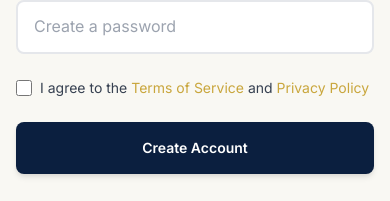
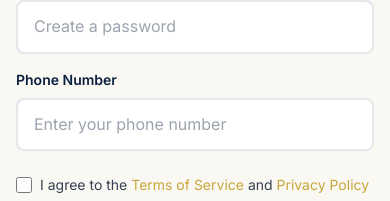
Before and after one commit to Blackkweather/Travel-Art, a React (Vite) app in the folder frontend/: page /register in a window 390 px wide. Shown: the part 761-962 px from the top of the page. Built offline with nearby package versions, Linux system fonts and the light colour scheme; no server answers.

Commit message:
Add phone number field to registration form
- Added phone number input field to RegisterPage
- Updated RegisterData interface to include phone field
- Added phone number validation with regex pattern
- Required field with proper error handling
- Uses tel input type for better mobile experience

```diff
--- a/frontend/src/pages/RegisterPage.tsx
+++ b/frontend/src/pages/RegisterPage.tsx
@@ -174,6 +174,27 @@ const RegisterPage: React.FC = () => {
                 <p className="mt-1 text-sm text-red-600">{errors.password.message}</p>
               )}
             </div>
+
+            <div>
+              <label htmlFor="phone" className="form-label">
+                Phone Number
+              </label>
+              <input
+                {...register('phone', {
+                  required: 'Phone number is required',
+                  pattern: {
+                    value: /^[\+]?[1-9][\d]{0,15}$/,
+                    message: 'Please enter a valid phone number'
+                  }
+                })}
+                type="tel"
+                className="form-input"
+                placeholder="Enter your phone number"
+              />
+              {errors.phone && (
+                <p className="mt-1 text-sm text-red-600">{errors.phone.message}</p>
+              )}
+            </div>
           </div>
 
           <div className="flex items-center">
--- a/frontend/src/types/index.ts
+++ b/frontend/src/types/index.ts
@@ -165,6 +165,7 @@ export interface RegisterData {
   name: string
   email: string
   password: string
+  phone: string
   locale?: string
 }
 
```
